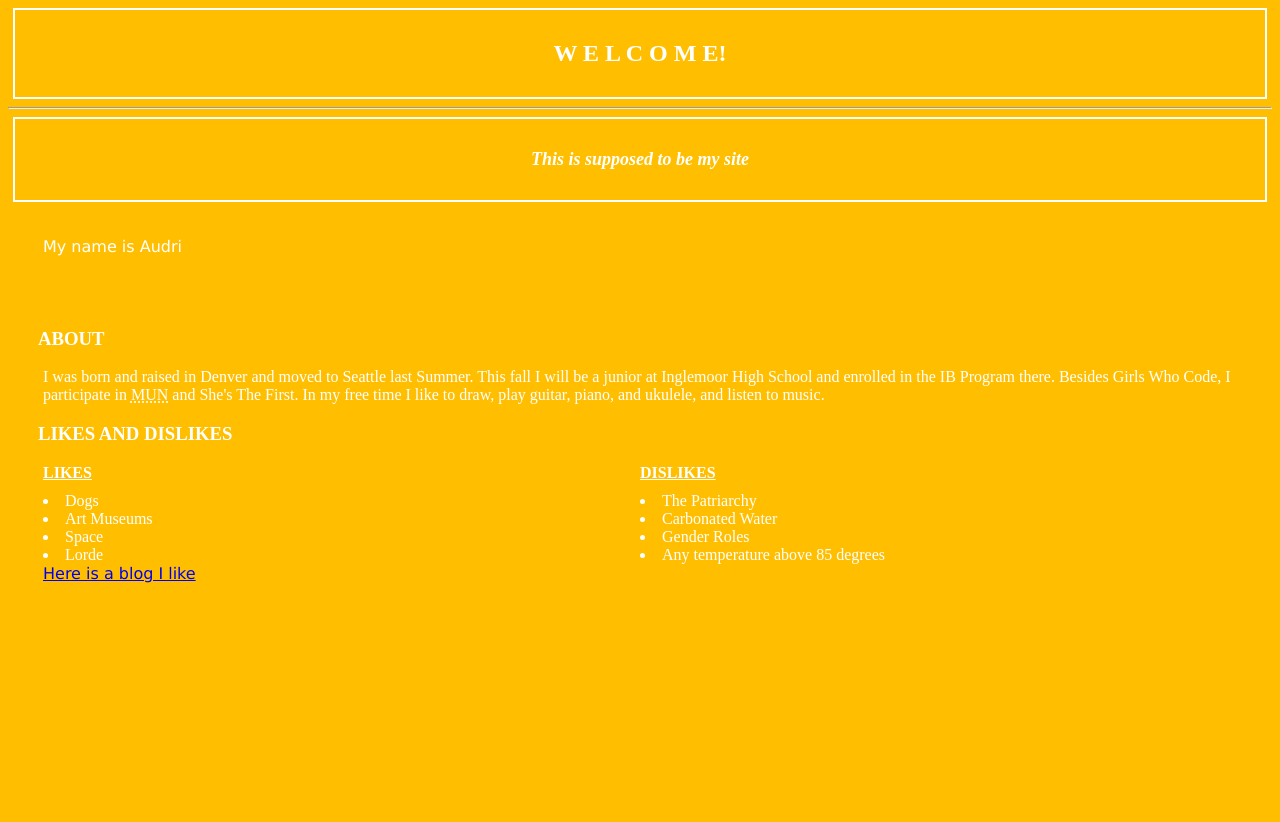
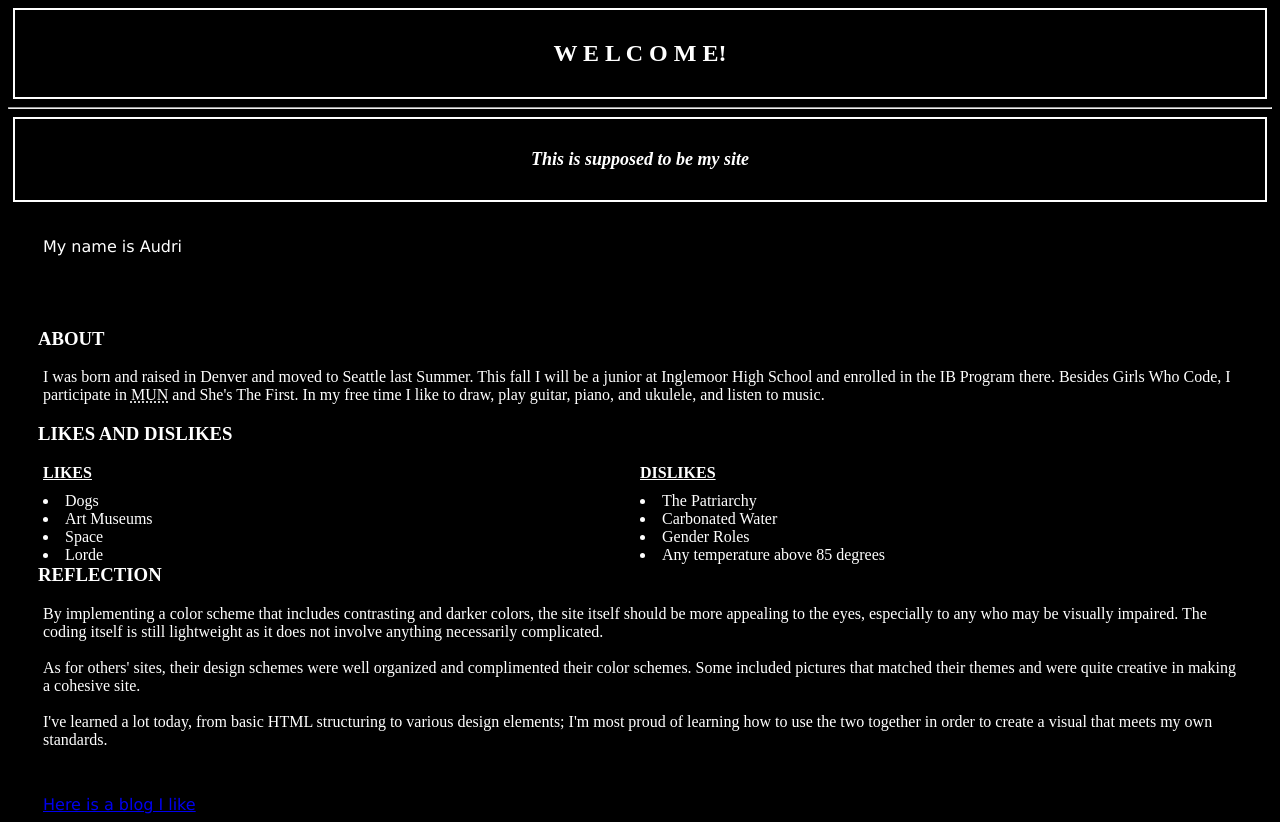
Before and after one commit to asalts/asalts.github.io, a plain HTML site: page index.html in a window 1280 px wide. Before the commit the page ends 800 px from the top, so only its background shows below. Drawn offline with Linux system fonts and the light colour scheme.

Commit message:
Update index.html

```diff
--- a/index.html
+++ b/index.html
@@ -2,7 +2,7 @@
 <html lang="en-us">
 <head>
   <style>
-  body {background-color:#ffbf00;
+  body {background-color:black;
       }
 h1       {color:white;
          text-align: center;
@@ -57,10 +57,18 @@ hr              {color: white;}
   #p5     {color:white;
           font-family:verdana;
           font-size:16px;
-          padding: 30px;
+          padding-top: 30px;
+          padding-left: 30px;
+          padding-right: 30px;
           margin: 5px;
           text-align: left;
 }
+#p6 {color:white;
+        padding-left: 30px;
+        padding-right: 30px;
+        margin-left: 5px;
+        margin-right: 5px;
+        text-align: left;}
   </style>
 <body>
 <h1>W E L C O M E!</h1>
@@ -103,6 +111,18 @@ hr              {color: white;}
   </div>
 </div>
 
+<h3>REFLECTION</h3>
+<p id="p6">By implementing a color scheme that includes contrasting and darker
+  colors, the site itself should be more appealing to the eyes, especially to
+  any who may be visually impaired. The coding itself is still lightweight as
+  it does not involve anything necessarily complicated.<br><br>
+  As for others' sites, their design schemes were well organized and complimented
+  their color schemes. Some included pictures that matched their themes and were
+  quite creative in making a cohesive site.<br><br>
+  I've learned a lot today, from basic HTML structuring to various design
+  elements; I'm most proud of learning how to use the two together in order
+  to create a visual that meets my own standards.</p>
+
 <p id="p5"><a href="http://www.lordemusic.tumblr.com">
   Here is a blog I like</a></p>
 </body>
```
